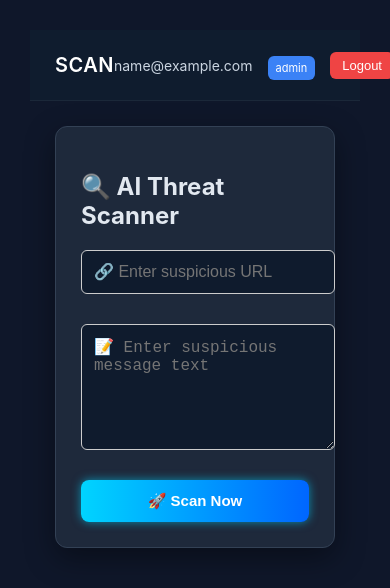
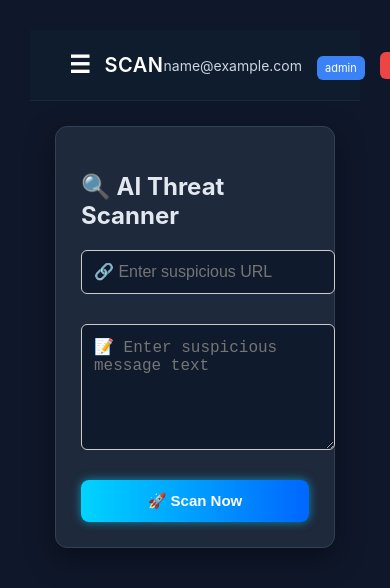
Before and after one commit to jayadithya24/phishguard, a React (Create React App) app in the folder client/: page /scan in a window 390 px wide. Shown: the top 588 px of the page. Built offline with nearby package versions, Linux system fonts and the light colour scheme; sample sign-in values are in the browser's storage.

Commit message:
Fix mobile hamburger visibility

```diff
--- a/client/src/App.css
+++ b/client/src/App.css
@@ -1005,9 +1005,7 @@ body {
 
 
 /* Hide hamburger on desktop */
-.mobile-menu-btn {
-  display: none;
-}
+
 .layout {
   display: flex;
   width: 100%;
@@ -1072,9 +1070,7 @@ body {
 
 
 /* Hide hamburger on desktop */
-.mobile-menu-btn {
-  display: none;
-}
+
 .table-wrapper {
   width: 100%;
   overflow-x: auto;
@@ -1125,9 +1121,7 @@ body {
 
 
 
-.mobile-menu-btn {
-  display: none;
-}
+
 
 /* ===== TABLE SCROLL FIX ===== */
 .table-wrapper {
@@ -1164,6 +1158,19 @@ body {
   }
 }
 
+/* ===== MOBILE MENU BUTTON FIX ===== */
+
 .mobile-menu-btn {
   display: none;
 }
+
+@media (max-width: 768px) {
+  .mobile-menu-btn {
+    display: block;
+    font-size: 24px;
+    background: none;
+    border: none;
+    color: white;
+    cursor: pointer;
+  }
+}
```
